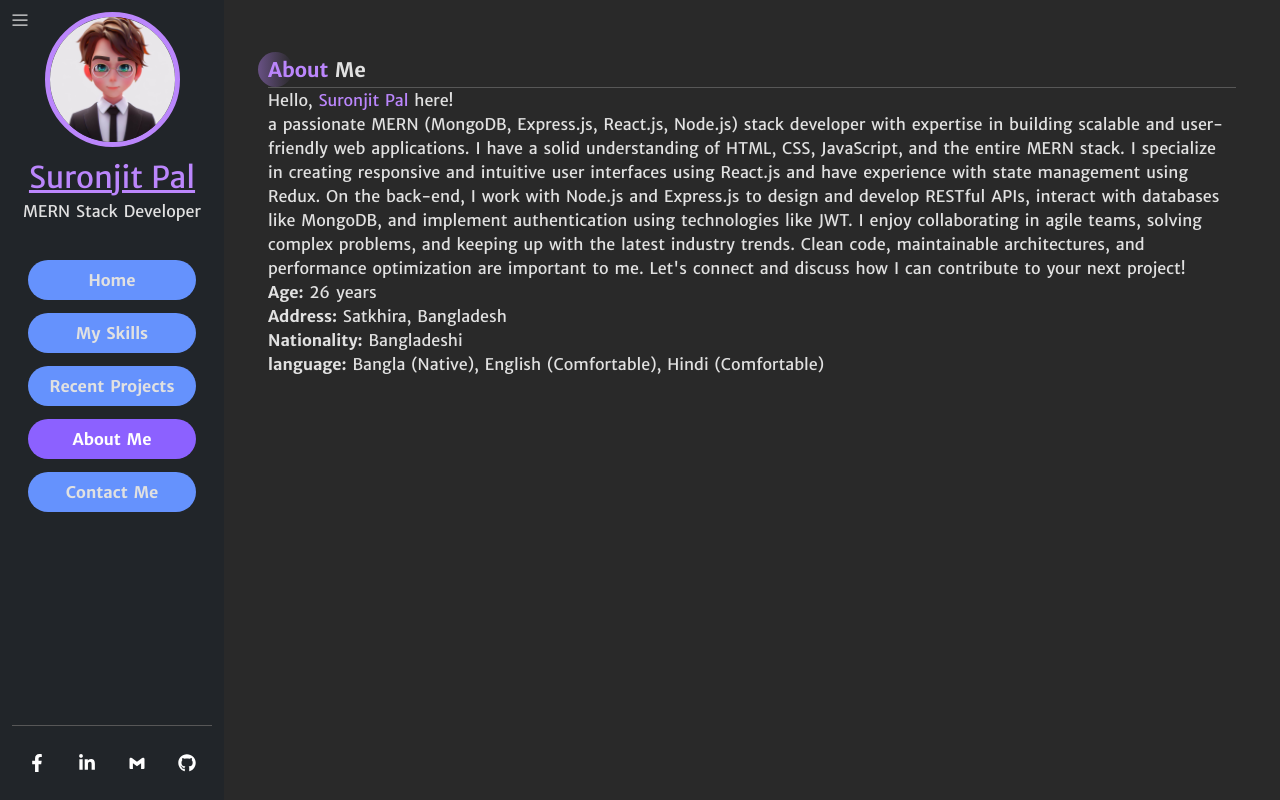
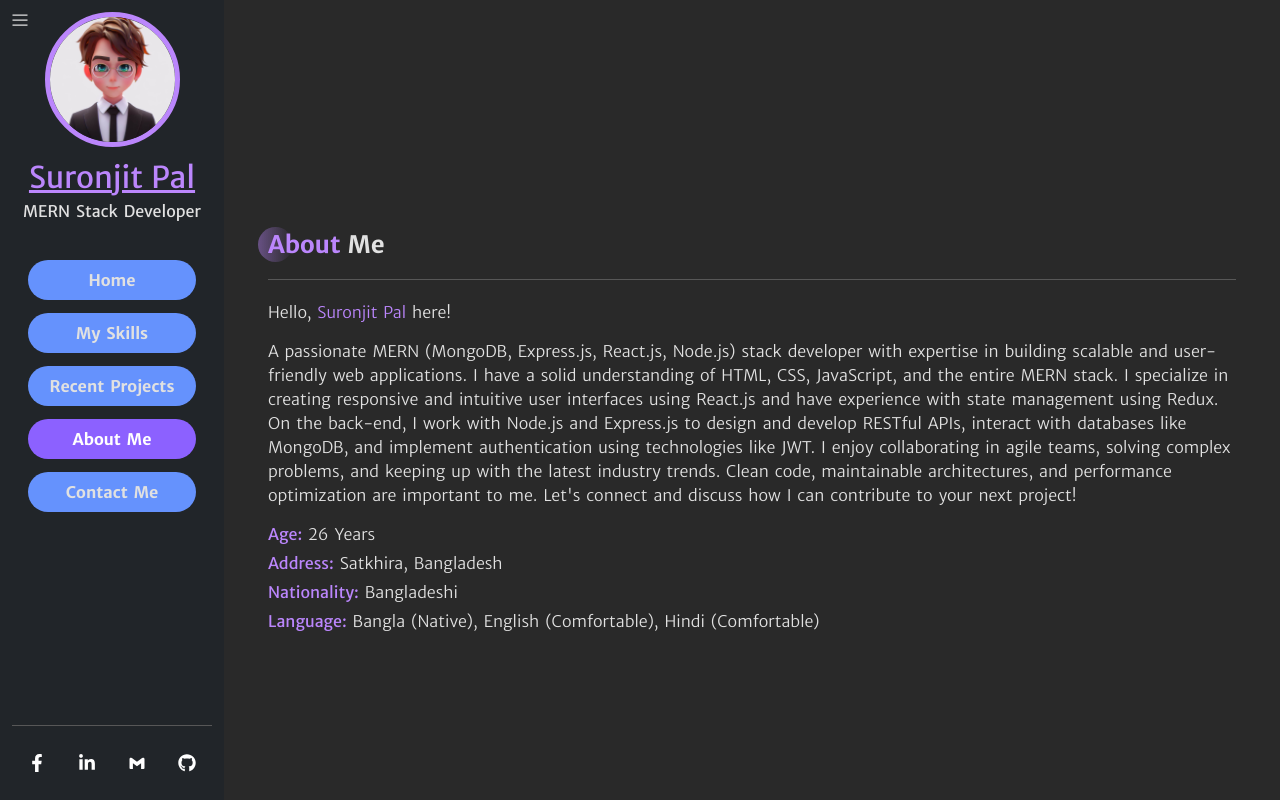
Before and after one commit to suronjit797/next_portfolio, a Next.js app: page /about in a window 1280 px wide. Built offline with nearby package versions, Linux system fonts and the light colour scheme; what @ant-design/nextjs-registry would draw is missing.

Commit message:
about findal

```diff
--- a/src/app/(public)/about/page.tsx
+++ b/src/app/(public)/about/page.tsx
@@ -1,5 +1,6 @@
 import dayjs from "dayjs";
 import relativeTime from "dayjs/plugin/relativeTime"
+import styles from "@/styles/about.module.css"
 
 dayjs.extend(relativeTime)
 
@@ -7,15 +8,15 @@ const About = () => {
   const birthday = dayjs('1999-01-01').fromNow() .slice(0, 8)
   return (
     <>
-      <div className="about px-lg-5 py-5 px-3 ">
+      <div className={`${styles.about} px-lg-5 py-5 px-3`}>
 
-          <h3 className="heading">
+          <h3 className="mb-4 heading text-capitalize">
             <span> About </span> Me
           </h3>
-          <hr />
+          <hr className="mb-5"/>
           <p> Hello, <span className="text_primary"> Suronjit Pal </span> here! </p>
           <p>
-            a passionate MERN (MongoDB, Express.js, React.js, Node.js) stack
+            A passionate MERN (MongoDB, Express.js, React.js, Node.js) stack
             developer with expertise in building scalable and user-friendly web
             applications. I have a solid understanding of HTML, CSS, JavaScript,
             and the entire MERN stack. I specialize in creating responsive and
@@ -30,7 +31,7 @@ const About = () => {
             to your next project!
           </p>
 
-          <div className="text-capitalize about_short">
+          <div className={styles.about_short}>
             <p>
               <b> Age:</b> <span> {birthday} </span>
             </p>
--- a/src/app/globals.css
+++ b/src/app/globals.css
@@ -117,7 +117,7 @@ img {
 }
 
 .heading {
-  font-size: 20px;
+  font-size: 24px;
   font-weight: bold;
 }
 
--- /dev/null
+++ b/src/styles/about.module.css
@@ -0,0 +1,21 @@
+/* about */
+.about{
+    display: flex;
+    flex-direction: column;
+    /* align-items: center; */
+    justify-content: center;
+    min-height: 100vh;
+  }
+  .about p{
+    font-weight: 100;
+    margin-bottom: 15px;
+  }
+  .about_short{
+    text-transform: capitalize;
+  }
+  .about_short p{
+    margin-bottom: 5px;
+  }
+  .about_short p b{
+    color: var(--text_primary_color);
+  }
```
